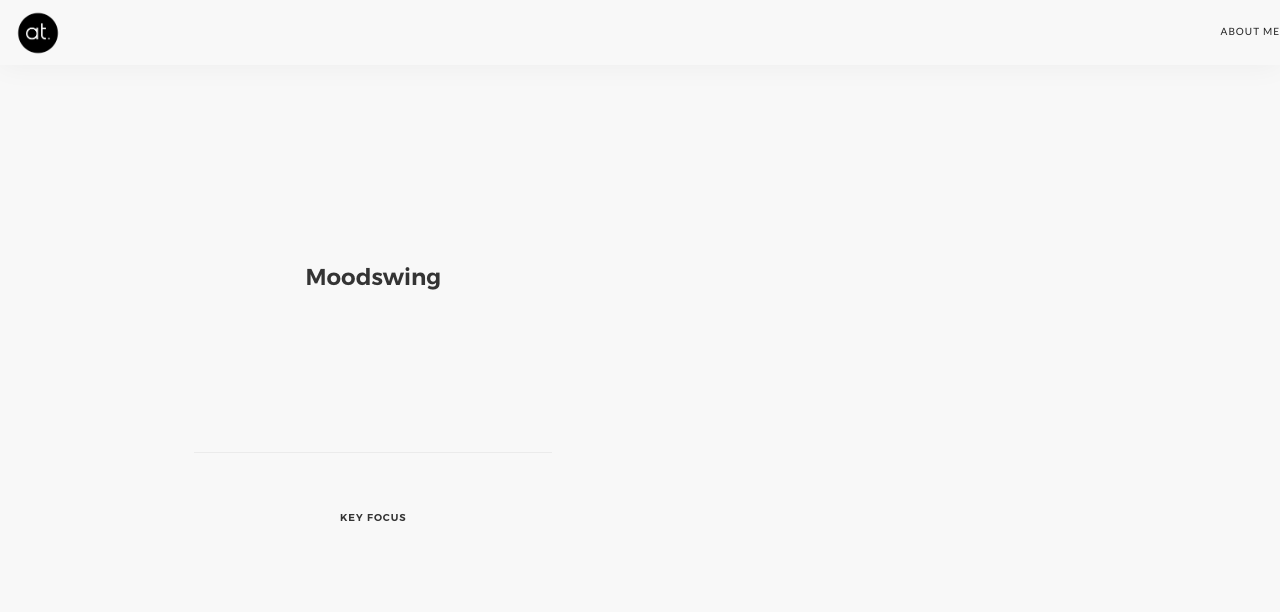
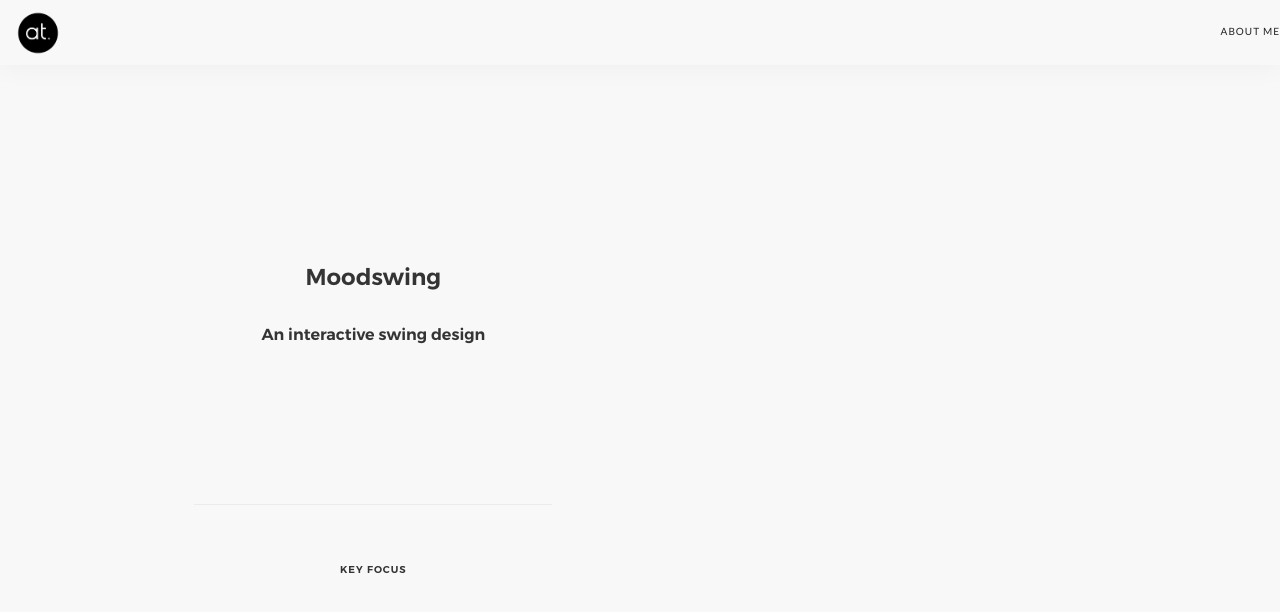
Before and after one commit to akshatkedia/avani-tavargeri, a Jekyll site: the page built from _projects/moodswing.markdown, in a window 1280 px wide and 900 px high. Shown: the top 612 px of the window. Built offline with Jekyll 4.4.1, drawn with Linux system fonts in a browser that asks for light colours; some web fonts are replaced.

Commit message:
Updated Moodswing

```diff
--- a/_projects/moodswing.markdown
+++ b/_projects/moodswing.markdown
@@ -1,6 +1,7 @@
 ---
 title: Moodswing
 date: 2017-07-09 13:17:00 +05:30
+subtitle: An interactive swing design
 thumbnail image: "/uploads/thumbnail-moodswing.jpg"
 description:
   icon: Heart
```
